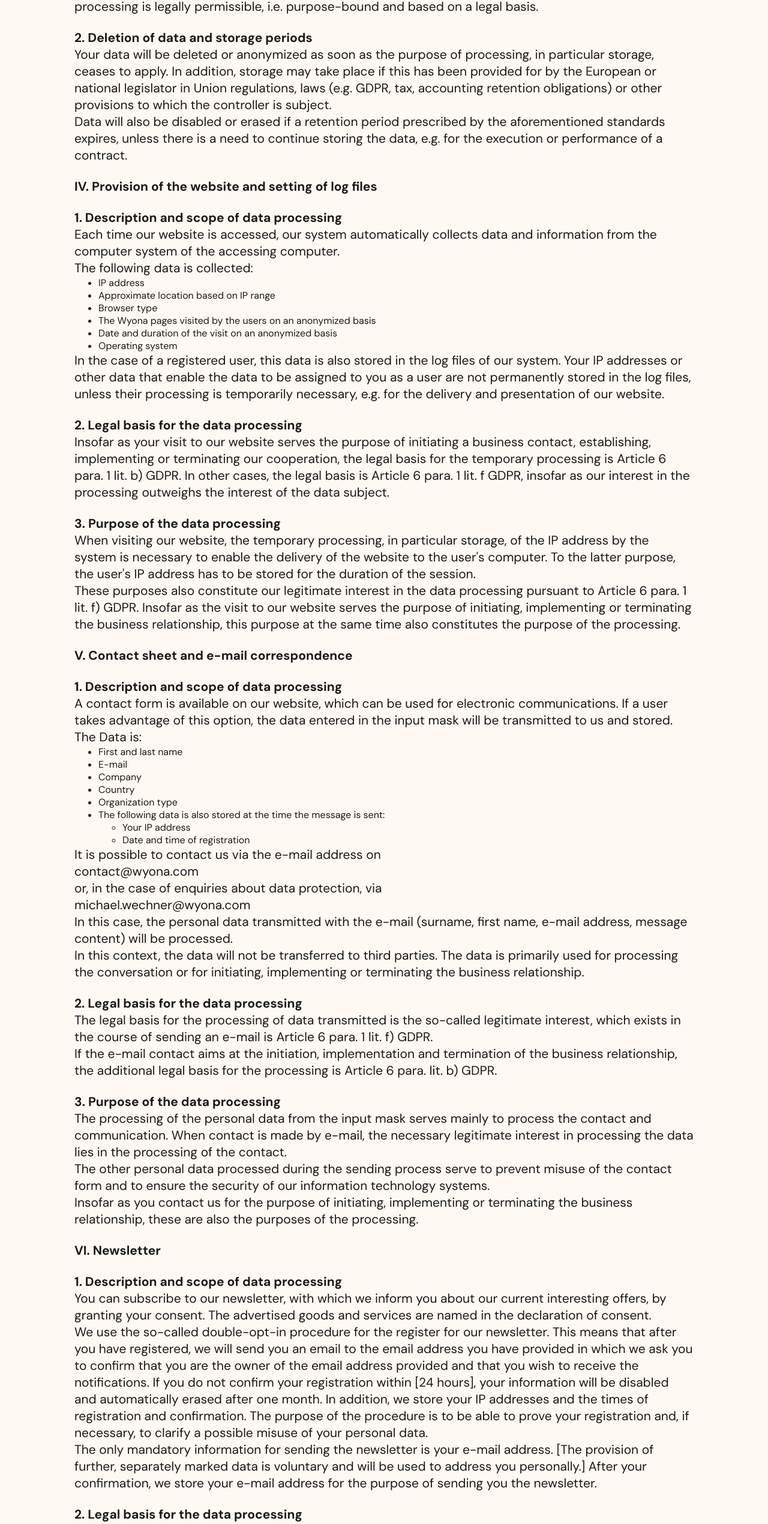
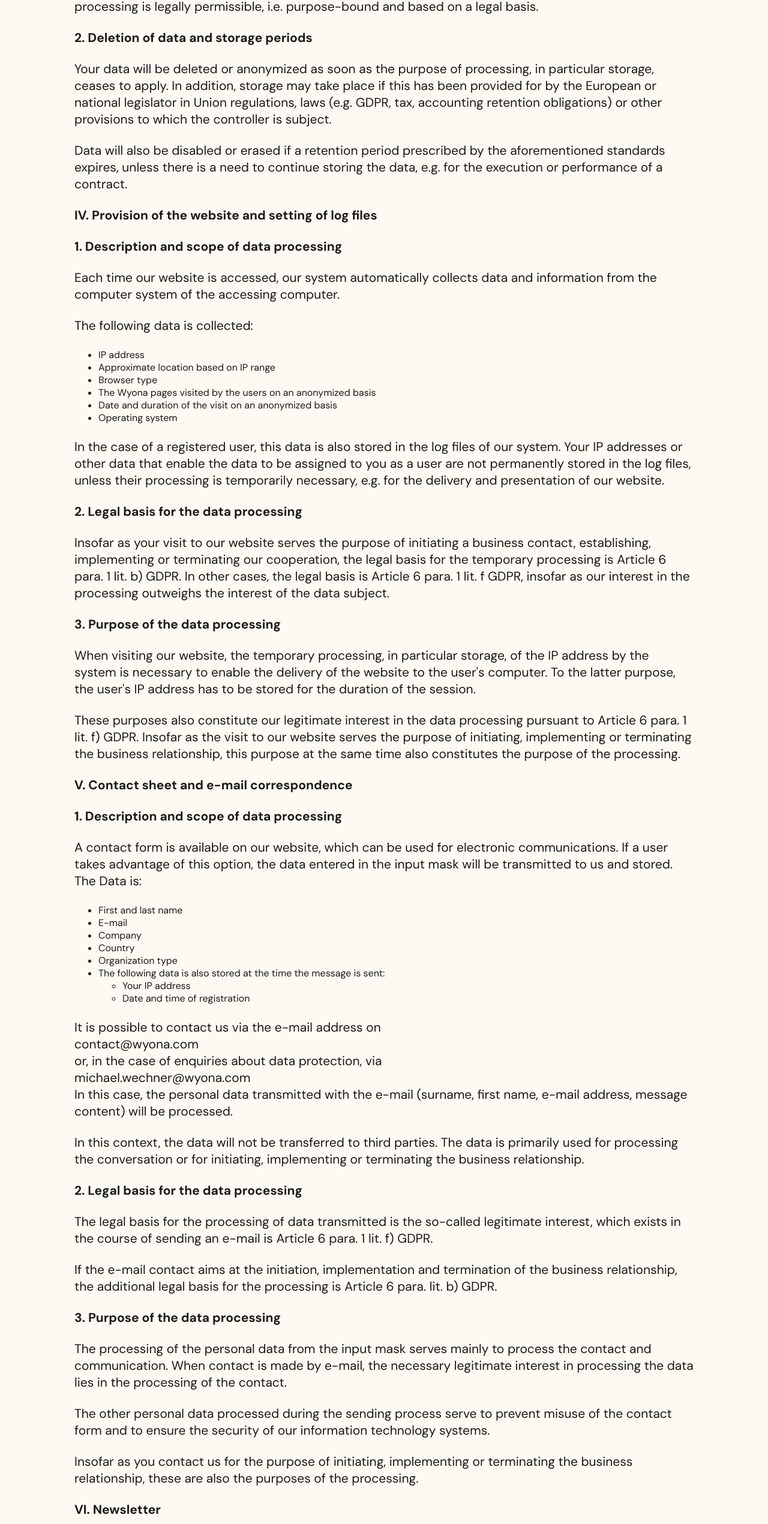
Before and after one commit to vanyabrucker/wyona-web, a Next.js app: page /privacy-policy in a window 1280 px wide. Shown: the part 1200-3741 px from the top of the page at 60% size. Built offline with nearby package versions, Linux system fonts and the light colour scheme.

Commit message:
CSS improved

```diff
--- a/pages/privacy-policy.js
+++ b/pages/privacy-policy.js
@@ -48,21 +48,21 @@ export default function PrivacyPolicy() {
   As a matter of principle, we only collect and use your personal data insofar as this is necessary for the provision of a functional website as well as our contents and services or to initiate and discuss a business relationship, a business contact or to establish, implement and terminate our cooperation and the processing is legally permissible, i.e. purpose-bound and based on a legal basis.
 </p>
 <p className="margin--top--spacing-06"><strong>2. Deletion of data and storage periods</strong></p>
-<p>
+<p className="margin--top--spacing-06">
   Your data will be deleted or anonymized as soon as the purpose of processing, in particular storage, ceases to apply. In addition, storage may take place if this has been provided for by the European or national legislator in Union regulations, laws (e.g. GDPR, tax, accounting retention obligations) or other provisions to which the controller is subject.
 </p>
-<p>
+<p className="margin--top--spacing-06">
   Data will also be disabled or erased if a retention period prescribed by the aforementioned standards expires, unless there is a need to continue storing the data, e.g. for the execution or performance of a contract.
 </p>
 <p className="margin--top--spacing-06"><strong>IV. Provision of the website and setting of log files</strong></p>
 <p className="margin--top--spacing-06"><strong>1. Description and scope of data processing</strong></p>
-<p>
+<p className="margin--top--spacing-06">
   Each time our website is accessed, our system automatically collects data and information from the computer system of the accessing computer.
 </p>
-<p>
+<p className="margin--top--spacing-06">
   The following data is collected:
 </p>
-<ul>
+<ul className="margin--top--spacing-06">
   <li>IP address</li>
   <li>Approximate location based on IP range</li>
   <li>Browser type</li>
@@ -70,26 +70,26 @@ export default function PrivacyPolicy() {
   <li>Date and duration of the visit on an anonymized basis</li>
   <li>Operating system</li>
 </ul>
-<p>
+<p className="margin--top--spacing-06">
   In the case of a registered user, this data is also stored in the log files of our system. Your IP addresses or other data that enable the data to be assigned to you as a user are not permanently stored in the log files, unless their processing is temporarily necessary, e.g. for the delivery and presentation of our website.
 </p>
 <p className="margin--top--spacing-06"><strong>2. Legal basis for the data processing</strong></p>
-<p>
+<p className="margin--top--spacing-06">
   Insofar as your visit to our website serves the purpose of initiating a business contact, establishing, implementing or terminating our cooperation, the legal basis for the temporary processing is Article 6 para. 1 lit. b) GDPR. In other cases, the legal basis is Article 6 para. 1 lit. f GDPR, insofar as our interest in the processing outweighs the interest of the data subject.
 </p>
 <p className="margin--top--spacing-06"><strong>3. Purpose of the data processing</strong></p>
-<p>
+<p className="margin--top--spacing-06">
   When visiting our website, the temporary processing, in particular storage, of the IP address by the system is necessary to enable the delivery of the website to the user&#39;s computer. To the latter purpose, the user&#39;s IP address has to be stored for the duration of the session.
 </p>
-<p>
+<p className="margin--top--spacing-06">
   These purposes also constitute our legitimate interest in the data processing pursuant to Article 6 para. 1 lit. f) GDPR. Insofar as the visit to our website serves the purpose of initiating, implementing or terminating the business relationship, this purpose at the same time also constitutes the purpose of the processing.
 </p>
 <p className="margin--top--spacing-06"><strong>V. Contact sheet and e-mail correspondence</strong></p>
 <p className="margin--top--spacing-06"><strong>1. Description and scope of data processing</strong></p>
-<p>
+<p className="margin--top--spacing-06">
   A contact form is available on our website, which can be used for electronic communications. If a user takes advantage of this option, the data entered in the input mask will be transmitted to us and stored. The Data is:
 </p>
-<ul>
+<ul className="margin--top--spacing-06">
   <li>First and last name</li>
   <li>E-mail</li>
   <li>Company</li>
@@ -102,50 +102,50 @@ export default function PrivacyPolicy() {
     </ul>
   </li>
 </ul>
-<p>
+<p className="margin--top--spacing-06">
   It is possible to contact us via the e-mail address on
         <a href="mailto:contact@wyona.com">contact@wyona.com</a>
    or, in the case of enquiries about data protection, via
         <a href="mailto:michael.wechner@wyona.com">michael.wechner@wyona.com</a>
    In this case, the personal data transmitted with the e-mail (surname, first name, e-mail address, message content) will be processed.
 </p>
-<p>
+<p className="margin--top--spacing-06">
   In this context, the data will not be transferred to third parties. The data is primarily used for processing the conversation or for initiating, implementing or terminating the business relationship.
 </p>
 <p className="margin--top--spacing-06"><strong>2. Legal basis for the data processing</strong></p>
-<p>
+<p className="margin--top--spacing-06">
   The legal basis for the processing of data transmitted is the so-called legitimate interest, which exists in the course of sending an e-mail is Article 6 para. 1 lit. f) GDPR.
 </p>
-<p>
+<p className="margin--top--spacing-06">
   If the e-mail contact aims at the initiation, implementation and termination of the business relationship, the additional legal basis for the processing is Article 6 para. lit. b) GDPR.
 </p>
 <p className="margin--top--spacing-06"><strong>3. Purpose of the data processing</strong></p>
-<p>
+<p className="margin--top--spacing-06">
   The processing of the personal data from the input mask serves mainly to process the contact and communication. When contact is made by e-mail, the necessary legitimate interest in processing the data lies in the processing of the contact.
 </p>
-<p>
+<p className="margin--top--spacing-06">
   The other personal data processed during the sending process serve to prevent misuse of the contact form and to ensure the security of our information technology systems.
 </p>
-<p>
+<p className="margin--top--spacing-06">
   Insofar as you contact us for the purpose of initiating, implementing or terminating the business relationship, these are also the purposes of the processing.
 </p>
 <p className="margin--top--spacing-06"><strong>VI. Newsletter</strong></p>
 <p className="margin--top--spacing-06"><strong>1. Description and scope of data processing</strong></p>
-<p>
+<p className="margin--top--spacing-06">
   You can subscribe to our newsletter, with which we inform you about our current interesting offers, by granting your consent. The advertised goods and services are named in the declaration of consent.
 </p>
-<p>
+<p className="margin--top--spacing-06">
   We use the so-called double-opt-in procedure for the register for our newsletter. This means that after you have registered, we will send you an email to the email address you have provided in which we ask you to confirm that you are the owner of the email address provided and that you wish to receive the notifications. If you do not confirm your registration within [24 hours], your information will be disabled and automatically erased after one month. In addition, we store your IP addresses and the times of registration and confirmation. The purpose of the procedure is to be able to prove your registration and, if necessary, to clarify a possible misuse of your personal data.
 </p>
-<p>
+<p className="margin--top--spacing-06">
   The only mandatory information for sending the newsletter is your e-mail address. [The provision of further, separately marked data is voluntary and will be used to address you personally.] After your confirmation, we store your e-mail address for the purpose of sending you the newsletter.
 </p>
 <p className="margin--top--spacing-06"><strong>2. Legal basis for the data processing</strong></p>
-<p>
+<p className="margin--top--spacing-06">
   The legal basis is Article 6 parag. 1, sentence 1 lit. a) GDPR.
 </p>
 <p className="margin--top--spacing-06"><strong>3. Purpose of the data processing</strong></p>
-<p>
+<p className="margin--top--spacing-06">
   The purpose of the data requested is to send the newsletter to your personal e-mail address in order to fulfill your request for updates about our company or our offers. It may be sent at regular or irregular intervals.
 </p>
 <p className="margin--top--spacing-06"><strong>4. Revocation of consent and objection</strong></p>
@@ -161,26 +161,26 @@ export default function PrivacyPolicy() {
   , by using the contact form or by sending a message to the contact details given in the imprint.
 </p>
 <p className="margin--top--spacing-06"><strong>VII. Rights of the data subject</strong></p>
-<p>
+<p className="margin--top--spacing-06">
   If your personal data is processed, you are a data subject within the meaning of the GDPR and you have the following rights vis-à-vis the controller, which you can assert - preferably by e-mail to
-        <a href="mailto:contact@wyona.com">contact@wyona.com</a>.
+        <a href="mailto:contact@wyona.com">contact@wyona.com</a>
 </p>
 <p className="margin--top--spacing-06"><strong>1. Right to access your data pursuant to Article 15 GDPR</strong></p>
-<p>
+<p className="margin--top--spacing-06">
   You can contact us if you would like to know what data we have stored about you. In the event of doubts about your identity, we are entitled to check your identity in accordance with Article 12 para. 6 GDPR.
 </p>
 <p className="margin--top--spacing-06"><strong>2. Right to correct your data pursuant to Article 16 GDPR</strong></p>
-<p>
+<p className="margin--top--spacing-06">
   You are entitled to a right of rectification and/or completion vis-à-vis us if the personal data processed are inaccurate or incomplete. The data controller has to implement the correction without delay.
 </p>
 <p className="margin--top--spacing-06"><strong>3. Right to have your data deleted pursuant to Article 17 GDPR</strong></p>
-<p>
+<p className="margin--top--spacing-06">
   You have the right to obtain the erasure of your personal data from us without undue delay and the controller has the obligation to erase personal data without undue delay. For example you can contact us if you want us to delete certain data that we have stored about you.
 </p>
-<p>
+<p className="margin--top--spacing-06">
   The right to erasure does not apply to the extent that processing is necessary
 </p>
-<ul>
+<ul className="margin--top--spacing-06">
   <li>for exercising the right of freedom of expression and information;</li>
   <li>for compliance with a legal obligation which requires processing according to Union or Member State law to which the controller is subject or for the performance of a task carried out in the public interest or in the exercise of official authority vested in the controller;</li>
   <li>for reasons of public interest in the field of public health pursuant to Article 9 para. 2 lit. h and i as well as Article 9 para. 3 GDPR;</li>
@@ -188,53 +188,53 @@ export default function PrivacyPolicy() {
   <li>for the establishment, exercise or defence of legal claims.</li>
 </ul>
 <p className="margin--top--spacing-06"><strong>4. Right to limit data collection pursuant to Article 18 GDPR</strong></p>
-<p>
+<p className="margin--top--spacing-06">
   You may request the restriction of the processing of personal data. For example you can contact us if you do not want us to delete your e-mail address, but only to send absolutely necessary e-mails.
 </p>
-<p>
+<p className="margin--top--spacing-06">
   Where the processing of personal data has been restricted, those data may be processed, with the exception of their storage, only with your consent or for the establishment, exercise or defence of legal claims or for the protection of the rights of another natural or legal person or for reasons of important public interest of the Union or of a Member State.
 </p>
 <p className="margin--top--spacing-06"><strong>5. Right to data portability pursuant to Article 20 GDPR</strong></p>
-<p>
+<p className="margin--top--spacing-06">
   You have the right to receive the personal data concerning you that you have provided to us in a structured, commonly used and machine-readable format. You also have the right to transmit this data to another controller without hindrance from the controller to whom the personal data has been provided, provided that the processing is based on consent pursuant to Article 6 para.1 lit. a GDPR or Article 9 para. 2 lit. a GDPR or a contract pursuant to Article 6 para. 1 lit. b GDPR and para. 2 the processing is carried out by automated means.
 </p>
-<p>
+<p className="margin--top--spacing-06">
   In exercising this right you have the right to have the personal data transmitted directly from one controller to another, where technically feasible. The freedoms and rights of other persons must not be affected by this.
 </p>
 <p className="margin--top--spacing-06"><strong>6. Right to object how your data is handled pursuant to Article 21 GDPR</strong></p>
-<p>
+<p className="margin--top--spacing-06">
   You have the right to object at any time, on grounds relating to your particular situation, to the processing of personal data concerning you which is carried out on the basis of Article 6 para. 1 lit. e or f GDPR, preferably by email to
-        <a href="mailto:contact@wyona.com">contact@wyona.com</a>.
+        <a href="mailto:contact@wyona.com">contact@wyona.com</a>
 </p>
-<p>
+<p className="margin--top--spacing-06">
   The controller will no longer process the personal data relating to you unless it can demonstrate compelling legitimate grounds for the processing which override your interests, rights and freedoms, or the processing is for the establishment, exercise or defence of legal claims.
 </p>
 <p className="margin--top--spacing-06"><strong>7. Right to withdraw your consent pursuant to Article 7 para. 3 GDPR</strong></p>
-<p>
+<p className="margin--top--spacing-06">
   In accordance with Article 7 para. 3 GDPR you have the option to revoke your consent to data processing at any time, preferably by e-mail to
         <a href="mailto:contact@wyona.com">contact@wyona.com</a>. The revocation of consent does not affect the lawfulness of processing based on consent before its revocation.
 </p>
 <p className="margin--top--spacing-06"><strong>8. Right to lodge a complaint with a supervisory authority pursuant to Article 77 GDPR</strong></p>
-<p>
+<p className="margin--top--spacing-06">
   Without prejudice to any other administrative or judicial remedy, you have the right to lodge a complaint with a supervisory authority, in particular in the Member State of your habitual residence, place of work or place of the alleged infringement if the you consider that the processing of personal data relating to you violates the GDPR.
 </p>
-<p>
+<p className="margin--top--spacing-06">
   The supervisory authority with which the complaint has been lodged will inform the complainant on the progress and the outcome of the complaint including the possibility of a judicial remedy pursuant to Article 78 GDPR.
 </p>
-<p>
+<p className="margin--top--spacing-06">
   The supervisory authority in Bern, Switzerland, is the State Commissioner for Data Protection and Freedom of Information. It is possible to lodge a complaint from there online.
 </p>
-<p>
+<p className="margin--top--spacing-06">
   You have any questions or suggestions?
 </p>
-<p>
+<p className="margin--top--spacing-06">
   Please contact us on
-        <a href="mailto:contact@wyona.com">contact@wyona.com</a>.
+        <a href="mailto:contact@wyona.com">contact@wyona.com</a>
 </p>
-<p>
+<p className="margin--top--spacing-06">
   Thanks!
 </p>
-<p><em>Date of the privacy policy: 1 September 2023</em></p>
+<p className="margin--top--spacing-06"><em>Date of the privacy policy: 1 September 2023</em></p>
                     </div>
                 </section>
             </main>
```
